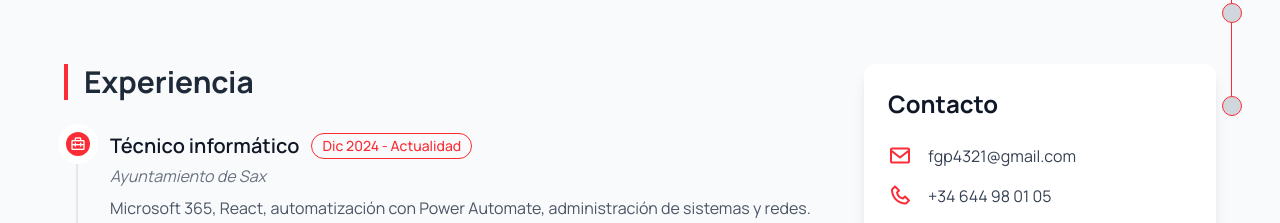
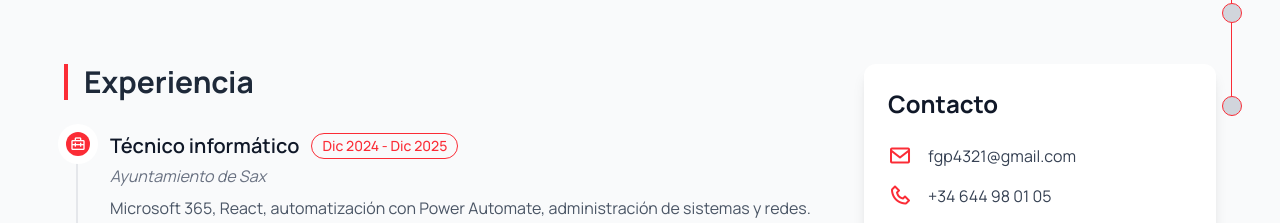
Before and after one commit to fgp4321/Portfolio, a React (Vite) app: page / in a window 1280 px wide. Shown: the part 1080-1303 px from the top of the page. Built offline with nearby package versions, Linux system fonts and the light colour scheme.

Commit message:
cv y trayectoria profesional actualizada 2025

```diff
--- a/src/data/index.js
+++ b/src/data/index.js
@@ -148,7 +148,7 @@ export const resumeData = {
   experience: [
     {
       company: 'Ayuntamiento de Sax',
-      period: 'Dic 2024 - Actualidad',
+      period: 'Dic 2024 - Dic 2025',
       role: 'Técnico informático',
       description: 'Microsoft 365, React, automatización con Power Automate, administración de sistemas y redes.'
     },
```
Also changed, not shown: 1 other file (tests, documents, lock files or other folders).
